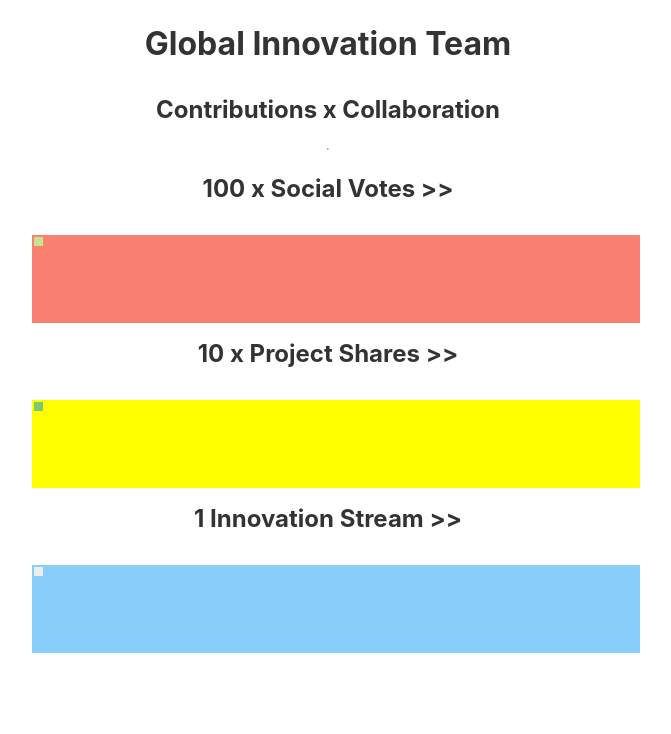
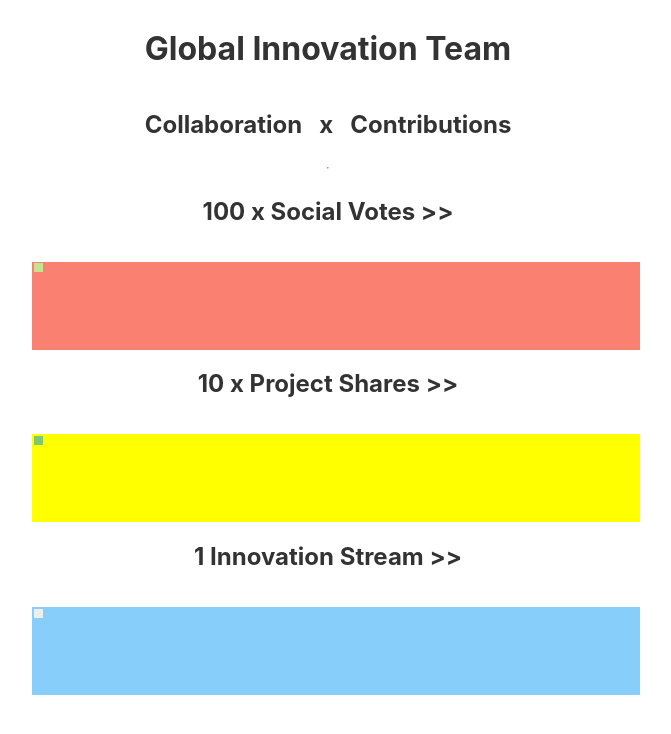
Before and after one commit to all-the-planet/earth-innovates-animations, a Svelte app: page / in a window 1280 px wide. Shown: the top 734 px of the page, without its empty margins (312-983 px from the left). Built offline with nearby package versions, Linux system fonts and the light colour scheme.

Commit message:
removed durationfrom transition

```diff
--- a/public/index.html
+++ b/public/index.html
@@ -4,7 +4,7 @@
 	<meta charset='utf8'>
 	<meta name='viewport' content='width=device-width'>
 
-	<title>Earth Learns & Innovates</title>
+	<title>Earth GIT</title>
 
 	<link rel='stylesheet' href='global.css'>
 	<link rel='stylesheet' href='bundle.css'>
--- a/src/App.svelte
+++ b/src/App.svelte
@@ -182,8 +182,10 @@
     height: 0.48rem;
     margin: 0.1rem;
     padding: 0.05rem;
+    overflow: hidden;
   }
   .network {
+    color: white;
     margin-top: 1rem;
     margin-left: 1rem;
     height: 5.5rem;
@@ -195,6 +197,8 @@
   }
   .social {
     background: salmon;
+    position: relative;
+    overflow: hidden;
   }
   .funding {
     background: yellow;
@@ -218,34 +222,29 @@
   .c4 {
     background: rgb(29, 96, 42);
   }
-  h1,
-  h2 {
-    text-align: center;
-    margin: 1rem;
-  }
 </style>
 
 <h1>Global Innovation Team</h1>
-<h2>Contributions x Collaboration</h2>
+<h2>Collaboration &nbsp; x &nbsp; Contributions</h2>
 <hr />
 
 <h2>100 x Social Votes >></h2>
 <section class="social network" on:click={play}>
   {#each boxes as box (box)}
-    <div class="c{box.commit}" transition:scale={{ duration: 1 }} />
+    <div class="c{box.commit}" transition:scale />
   {/each}
 </section>
 
 <h2>10 x Project Shares >></h2>
 <section class="funding network" on:click={playOffice}>
   {#each projects as project (project)}
-    <div class="c{project.commit}" transition:scale={{ duration: 1 }} />
+    <div class="c{project.commit}" transition:scale />
   {/each}
 </section>
 
 <h2>1 Innovation Stream >></h2>
 <section class="contributions network" on:click={playReal}>
   {#each halves as half (half)}
-    <div class="c{half.real}" transition:scale={{ duration: 1 }} />
+    <div class="c{half.real}" transition:scale />
   {/each}
 </section>
```
Also changed, not shown: public/global.css (line endings or trailing spaces).
